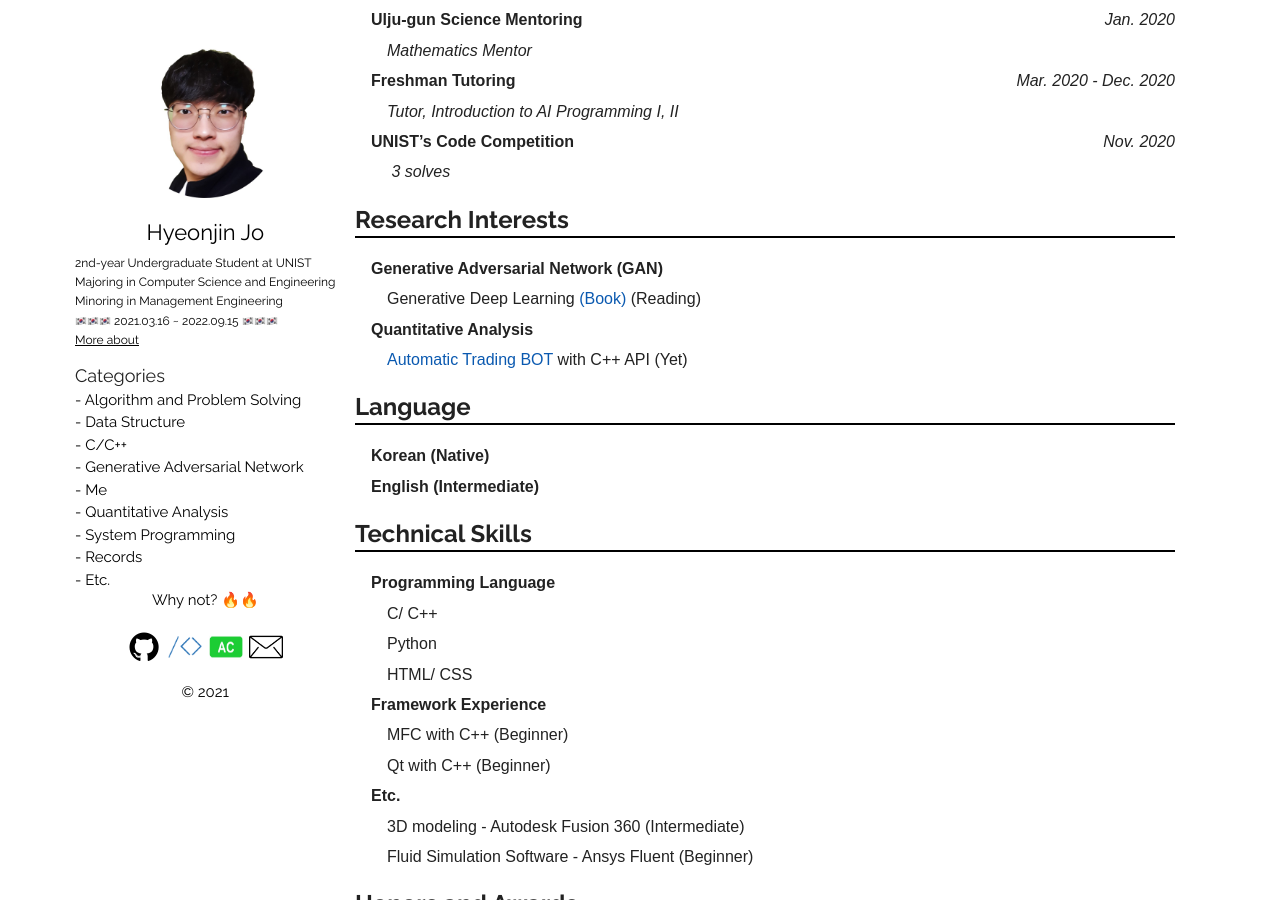
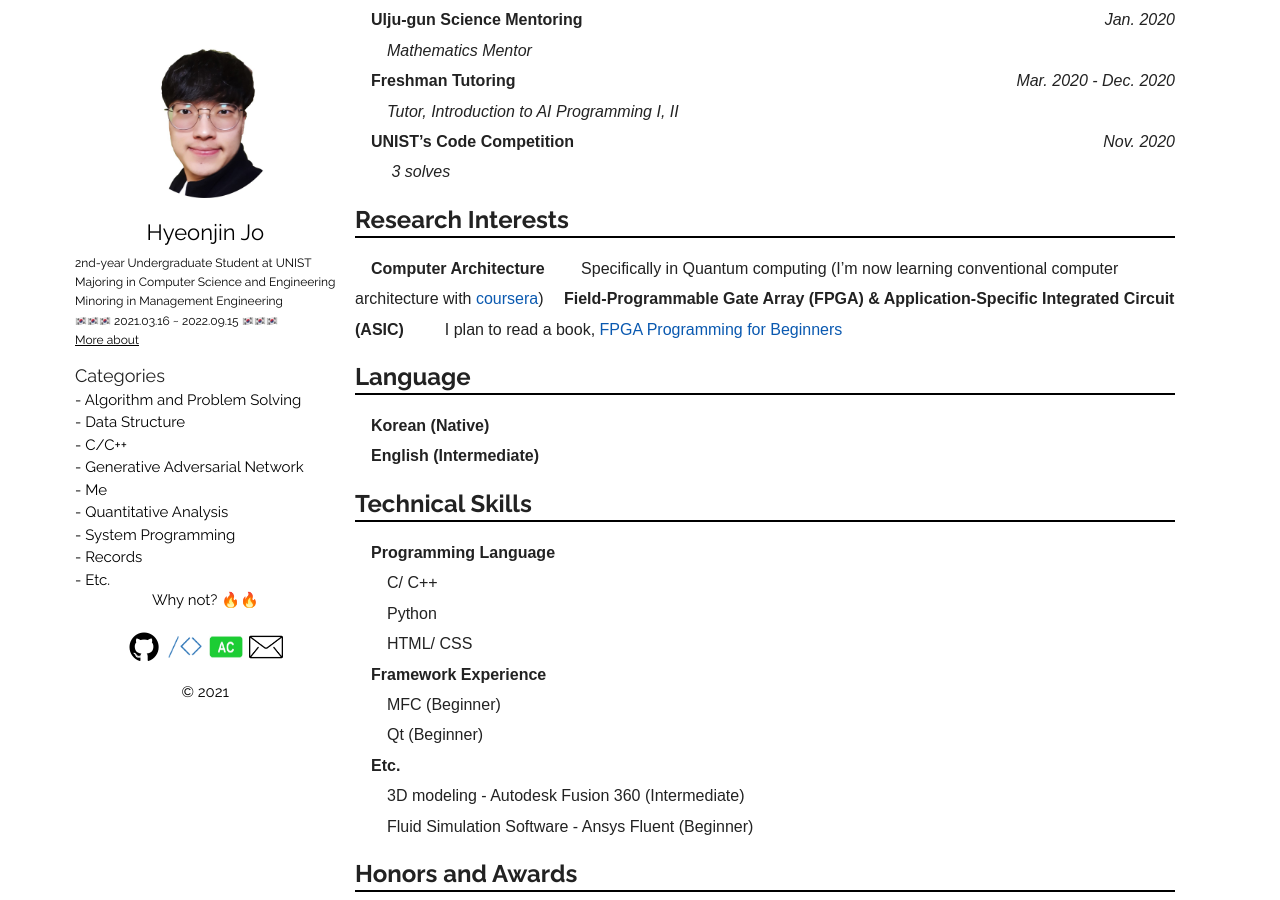
Before and after one commit to thinkin9/thinkin9.github.io, a Jekyll site: the page built from _posts/2020-05-05-About-me.markdown, in a window 1280 px wide and 900 px high, scrolled down 416 px. Built offline with Jekyll 4.4.1, drawn with Linux system fonts in a browser that asks for light colours.

Commit message:
20210530

```diff
--- a/_posts/2020-05-05-About-me.markdown
+++ b/_posts/2020-05-05-About-me.markdown
@@ -30,13 +30,19 @@ categories: Me
 ## Research Interests
 <hr style="height: 2px; border:none; margin-top: -1em; margin-bottom:0.5em; padding: 0; background:black">
 
+&emsp;**Computer Architecture**
+&emsp;&emsp;Specifically in Quantum computing (I'm now learning conventional computer architecture with [coursera](https://www.coursera.org/learn/comparch))
+&emsp;**Field-Programmable Gate Array (FPGA) & Application-Specific Integrated Circuit (ASIC)**
+&emsp;&emsp; I plan to read a book, [FPGA Programming for Beginners](https://www.packtpub.com/product/FPGA-Programming-for-Beginners/9781789805413?utm_source=github&utm_medium=repository&utm_campaign=9781789805413)
+
 <!-- * Optimization
 * Parallel Computing
-    * Programming Massively Parallel Processors: A Hands-on Approach [(Book)](https://www.amazon.com/Programming-Massively-Parallel-Processors-Hands/dp/0124159923) (Reading) -->
+    * Programming Massively Parallel Processors: A Hands-on Approach [(Book)](https://www.amazon.com/Programming-Massively-Parallel-Processors-Hands/dp/0124159923) (Reading)
 &emsp;**Generative Adversarial Network (GAN)**
 &emsp;&emsp;Generative Deep Learning [(Book)](https://www.amazon.com/Generative-Deep-Learning-Teaching-Machines/dp/1492041947) (Reading)
 &emsp;**Quantitative Analysis**
 &emsp;&emsp;[Automatic Trading BOT](https://github.com/thinkin9/Automatic_Trading_BOT) with C++ API (Yet)
+-->
 
 ## Language
 <hr style="height: 2px; border:none; margin-top: -1em; margin-bottom:0.5em; padding: 0; background:black">
@@ -52,8 +58,8 @@ categories: Me
 &emsp;&emsp;Python
 &emsp;&emsp;HTML/ CSS
 &emsp;**Framework Experience**
-&emsp;&emsp;MFC with C++ (Beginner)
-&emsp;&emsp;Qt with C++ (Beginner)
+&emsp;&emsp;MFC (Beginner)
+&emsp;&emsp;Qt (Beginner)
 &emsp;**Etc.**
 &emsp;&emsp;3D modeling - Autodesk Fusion 360 (Intermediate)
 &emsp;&emsp;Fluid Simulation Software - Ansys Fluent (Beginner)
```
